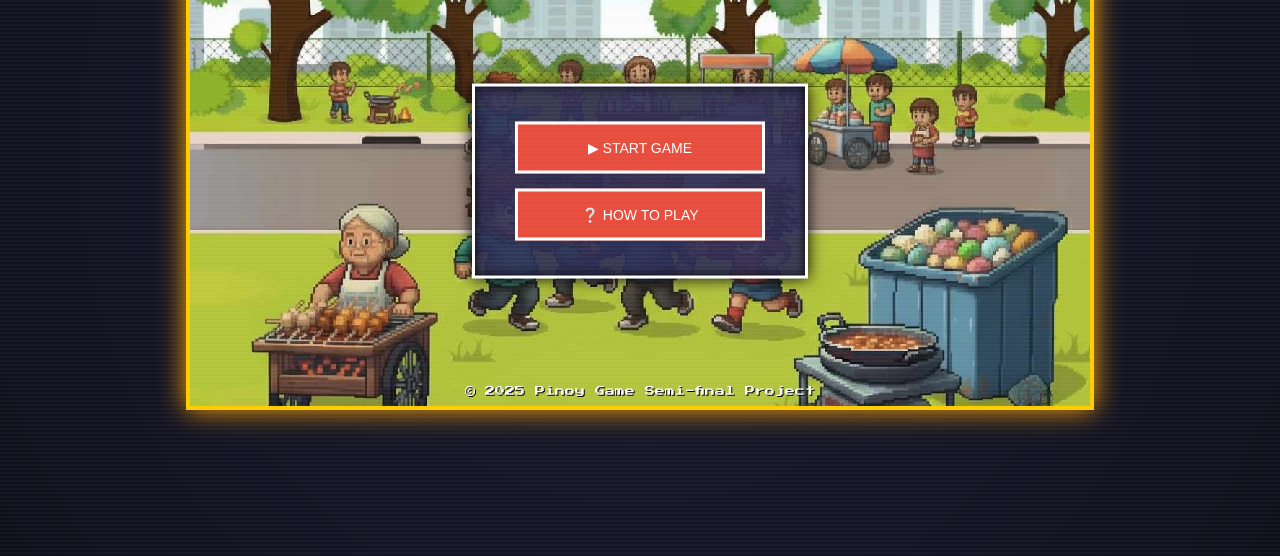
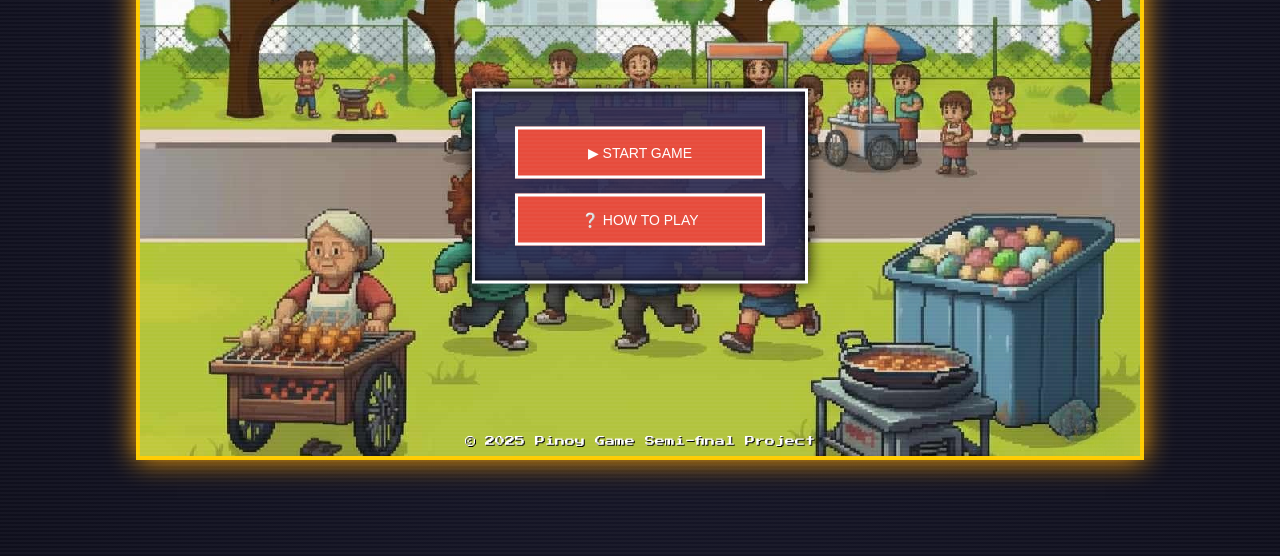
Before and after one commit to pjdoriacodes/Pinoy-Games-DDDST, a plain HTML site: page index.html in a window 1280 px wide. Shown: the part 244-800 px from the top of the page. Drawn offline with Linux system fonts and the light colour scheme.

Commit message:
Update index.html

```diff
--- a/index.html
+++ b/index.html
@@ -40,8 +40,8 @@
     .game-wrapper {
       background: url("bg.png") no-repeat center center;
       background-size: cover;
-      width: 900px;
-      height: 500px;
+      width: 1000px;
+      height: 600px;
       position: relative;
       box-shadow: 0px 0px 40px #000;
       border: 4px solid #ffcc00;
```
